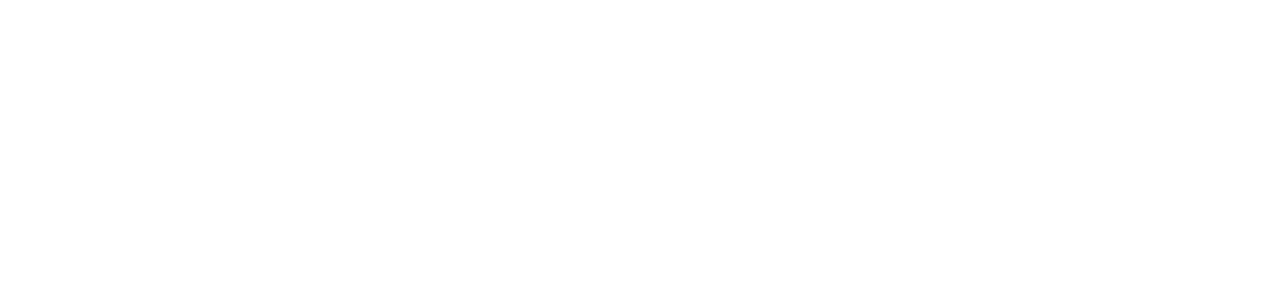
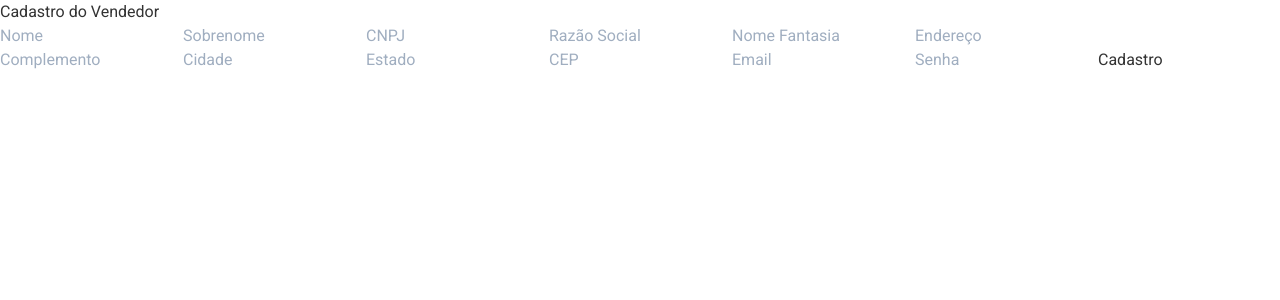
Before and after one commit to caioclavico/Oil-Cycle, a React (Create React App) app: page /registerBuyer in a window 1280 px wide. Shown: the top 300 px of the page. Built offline with nearby package versions, Linux system fonts and the light colour scheme; a web font is replaced by a local one.

Commit message:
feat:Registro de Comprador e Vendedor/Parte Lógica,Estilização terminarei Amanhã

```diff
--- /dev/null
+++ b/src/contexts/RegisterBuyerProvider.tsx
@@ -0,0 +1,40 @@
+import { useContext, createContext, ReactNode } from "react";
+import { api } from "../services";
+
+interface RegisterProps {
+  children: ReactNode;
+}
+interface formData {
+  name: string;
+  lastName: string;
+  CNPJ: number;
+  corporateName: string;
+  fantasyName: string;
+  address: string;
+  complement: string;
+  city: string;
+  state: string;
+  CEP: number;
+  email: string;
+  password: string;
+}
+interface RegisterTypeContext {
+  signUpBuy: (data: formData) => void;
+}
+const RegisterBuyerContext = createContext<RegisterTypeContext>(
+  {} as RegisterTypeContext
+);
+export const useRegisterBuyer = () => useContext(RegisterBuyerContext);
+
+const RegisterBuyerProvider = ({ children }: RegisterProps) => {
+  const signUpBuy = (data: formData) => {
+    api.post("/register", data).then((response) => console.log(response.data));
+  };
+
+  return (
+    <RegisterBuyerContext.Provider value={{ signUpBuy }}>
+      {children}
+    </RegisterBuyerContext.Provider>
+  );
+};
+export default RegisterBuyerProvider;
--- a/src/contexts/RegisterProvider.tsx
+++ b/src/contexts/RegisterProvider.tsx
@@ -1,14 +1,38 @@
 import { useContext, createContext, ReactNode } from "react";
+import { api } from "../services";
 
 interface RegisterProps {
   children: ReactNode;
 }
-
-const RegisterContext = createContext({});
+interface formData {
+  name: string;
+  lastName: string;
+  CPF: number;
+  address: string;
+  complement: string;
+  city: string;
+  state: string;
+  CEP: number;
+  email: string;
+  password: string;
+}
+interface RegisterTypeContext {
+  signUp: (data: formData) => void;
+}
+const RegisterContext = createContext<RegisterTypeContext>(
+  {} as RegisterTypeContext
+);
 export const useRegister = () => useContext(RegisterContext);
 
 const RegisterProvider = ({ children }: RegisterProps) => {
-  const singUp = (data) => {};
+  const signUp = (data: formData) => {
+    api.post("/users", data).then((response) => console.log(response.data));
+  };
 
-  return <RegisterContext.Provider>{children}</RegisterContext.Provider>;
+  return (
+    <RegisterContext.Provider value={{ signUp }}>
+      {children}
+    </RegisterContext.Provider>
+  );
 };
+export default RegisterProvider;
--- a/src/pages/Register/index.tsx
+++ /dev/null
@@ -1,4 +0,0 @@
-const Register = () => {
-  return <div>Register</div>;
-};
-export default Register;
--- /dev/null
+++ b/src/pages/RegisterBuyer/index.tsx
@@ -0,0 +1,55 @@
+import { useForm } from "react-hook-form";
+import { yupResolver } from "@hookform/resolvers/yup";
+import * as yup from "yup";
+import { useRegister } from "../../contexts/RegisterProvider";
+import { useRegisterBuyer } from "../../contexts/RegisterBuyerProvider";
+interface formData {
+  name: string;
+  lastName: string;
+  CNPJ: number;
+  corporateName: string;
+  fantasyName: string;
+  address: string;
+  complement: string;
+  city: string;
+  state: string;
+  CEP: number;
+  email: string;
+  password: string;
+}
+
+const RegisterBuyer = () => {
+  const { signUpBuy } = useRegisterBuyer();
+  const schema = yup.object().shape({});
+  const {
+    handleSubmit,
+    register,
+    formState: { errors },
+  } = useForm<formData>({
+    resolver: yupResolver(schema),
+  });
+  const subData = (data: formData) => {
+    signUpBuy(data);
+  };
+  return (
+    <div>
+      <form onSubmit={handleSubmit(subData)}>
+        <h1>Cadastro do Vendedor</h1>
+        <input placeholder="Nome" {...register("name")} />
+        <input placeholder="Sobrenome" {...register("lastName")} />
+        <input placeholder="CNPJ" {...register("CNPJ")} />
+        <input placeholder="Razão Social" {...register("corporateName")} />
+        <input placeholder="Nome Fantasia" {...register("fantasyName")} />
+        <input placeholder="Endereço" {...register("address")} />
+        <input placeholder="Complemento" {...register("complement")} />
+        <input placeholder="Cidade" {...register("city")} />
+        <input placeholder="Estado" {...register("state")} />
+        <input placeholder="CEP" {...register("CEP")} />
+        <input placeholder="Email" {...register("email")} />
+        <input placeholder="Senha" {...register("password")} />
+        <button type="submit">Cadastro</button>
+      </form>
+    </div>
+  );
+};
+export default RegisterBuyer;
--- /dev/null
+++ b/src/pages/RegisterSeller/index.tsx
@@ -0,0 +1,50 @@
+import { useForm } from "react-hook-form";
+import { yupResolver } from "@hookform/resolvers/yup";
+import * as yup from "yup";
+import { useRegister } from "../../contexts/RegisterProvider";
+interface formData {
+  name: string;
+  lastName: string;
+  CPF: number;
+  address: string;
+  complement: string;
+  city: string;
+  state: string;
+  CEP: number;
+  email: string;
+  password: string;
+}
+
+const Register = () => {
+  const { signUp } = useRegister();
+  const schema = yup.object().shape({});
+  const {
+    handleSubmit,
+    register,
+    formState: { errors },
+  } = useForm<formData>({
+    resolver: yupResolver(schema),
+  });
+  const subData = (data: formData) => {
+    signUp(data);
+  };
+  return (
+    <div>
+      <form onSubmit={handleSubmit(subData)}>
+        <h1>Cadastro do Vendedor</h1>
+        <input placeholder="Nome" {...register("name")} />
+        <input placeholder="Sobrenome" {...register("lastName")} />
+        <input placeholder="CPF" {...register("CPF")} />
+        <input placeholder="Endereço" {...register("address")} />
+        <input placeholder="Complemento" {...register("complement")} />
+        <input placeholder="Cidade" {...register("city")} />
+        <input placeholder="Estado" {...register("state")} />
+        <input placeholder="CEP" {...register("CEP")} />
+        <input placeholder="Email" {...register("email")} />
+        <input placeholder="Senha" {...register("password")} />
+        <button type="submit">Cadastro</button>
+      </form>
+    </div>
+  );
+};
+export default Register;
--- a/src/routes/index.tsx
+++ b/src/routes/index.tsx
@@ -1,11 +1,15 @@
 import { Switch } from "react-router-dom";
 import { Login } from "../pages/Login";
+import RegisterBuyer from "../pages/RegisterBuyer";
+import Register from "../pages/RegisterSeller";
 import { Route } from "./Route";
 
 export const Routes = () => {
   return (
     <Switch>
       <Route path="/login" component={Login} />
+      <Route path="/register" component={Register} />
+      <Route path="/registerBuyer" component={RegisterBuyer} />
     </Switch>
   );
 };
--- a/src/services/index.tsx
+++ b/src/services/index.tsx
@@ -1,4 +1,4 @@
 import axios from "axios";
 export const api = axios.create({
-  baseURL: "http://localhost:3001",
+  baseURL: "https://database-capstone.herokuapp.com",
 });
```
Also changed, not shown: src/contexts/index.tsx (+7 -1 lines).
